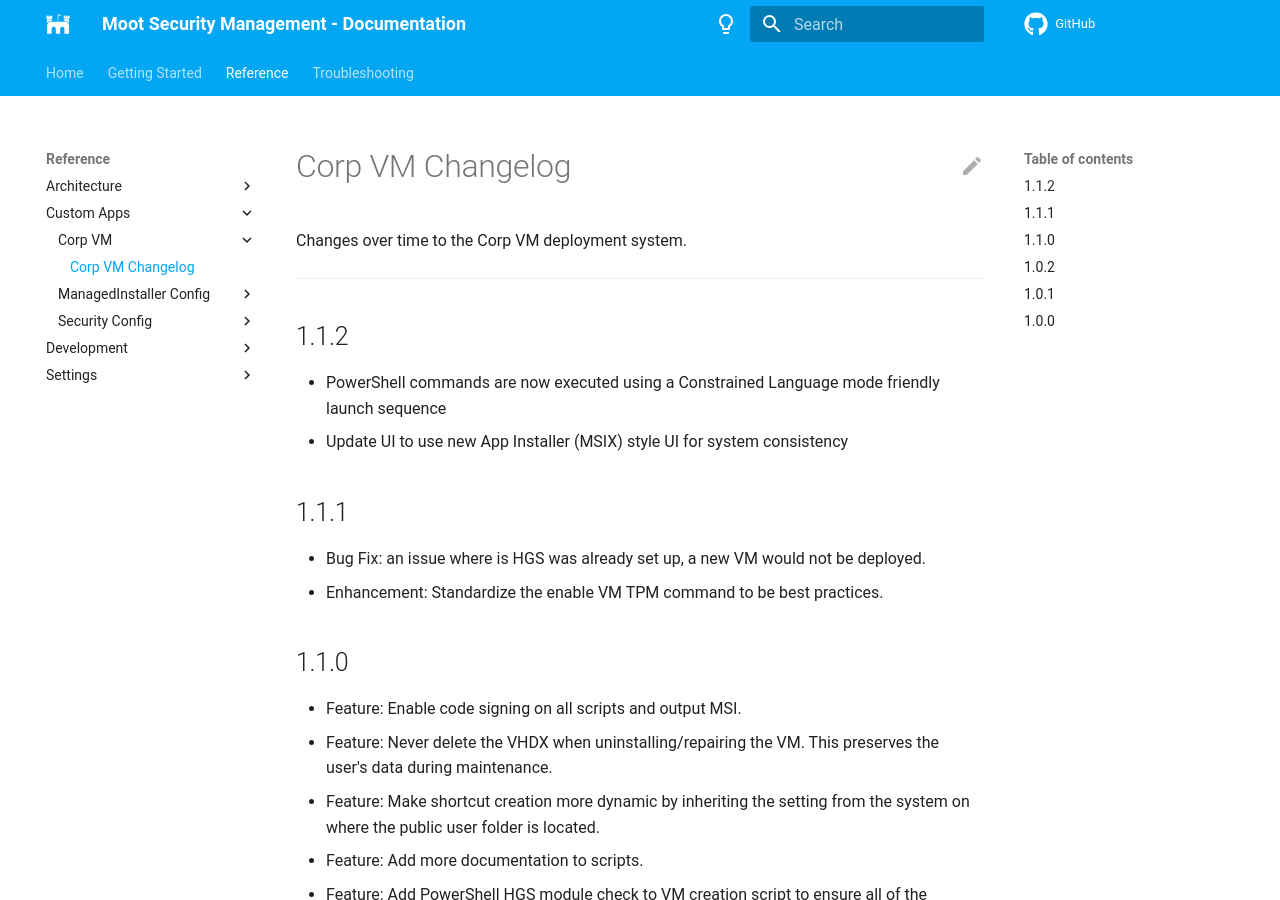
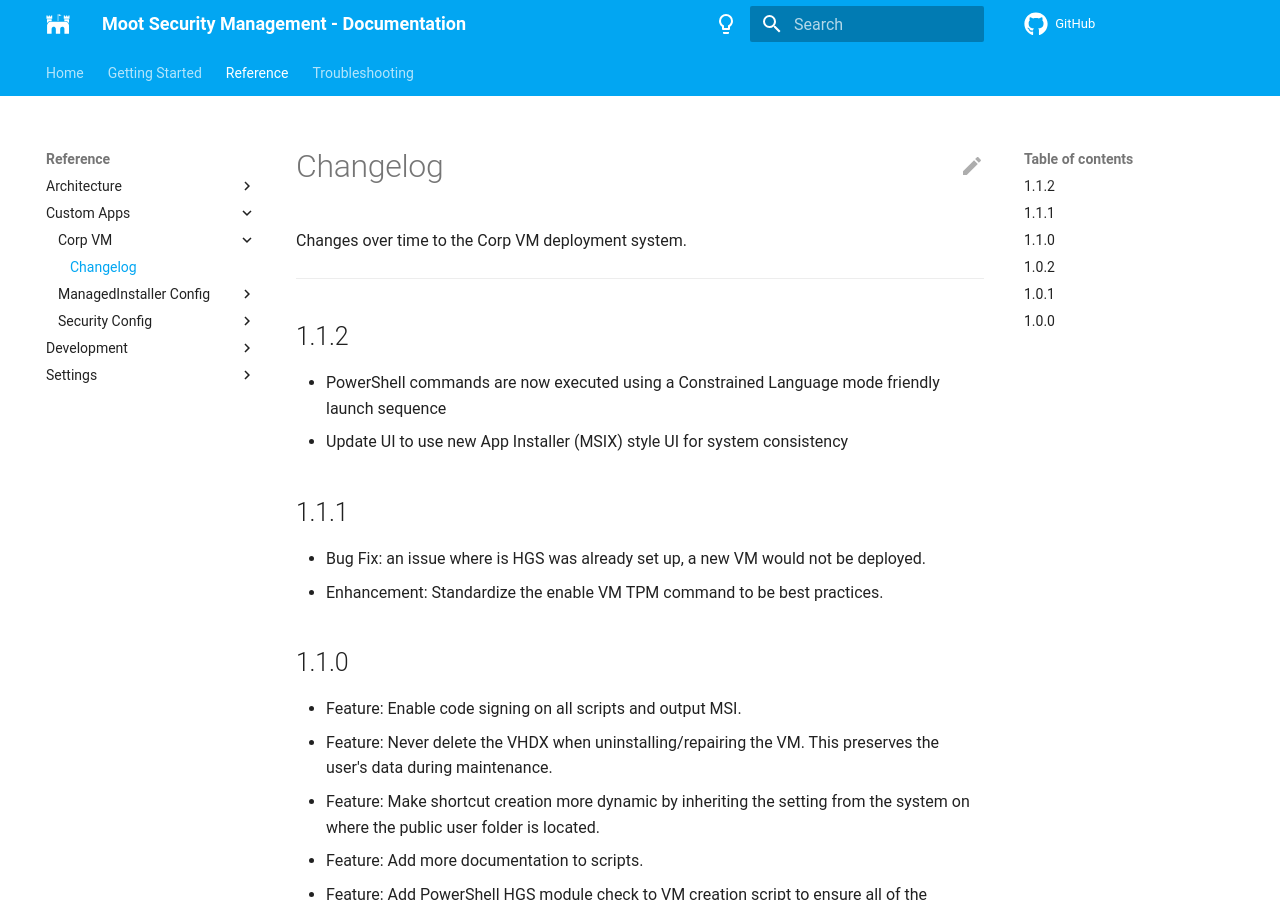
Before and after one commit to Software-Hardware-Integration-Lab/Documentation, an MkDocs documentation site: the page built from docs/Reference/Custom-Apps/Corp-VM/Changelog.md, in a window 1280 px wide and 900 px high. Built offline with MkDocs 1.6.1 and Material for MkDocs 9.7.7, drawn with Linux system fonts in a browser that asks for light colours; comment, search, counter and statistics services are not loaded.

Commit message:
Simplify Changelog Name
This reduces ATM Machine type scenarios.

```diff
--- a/docs/Reference/Custom-Apps/Corp-VM/Changelog.md
+++ b/docs/Reference/Custom-Apps/Corp-VM/Changelog.md
@@ -1,4 +1,4 @@
-# Corp VM Changelog
+# Changelog
 
 Changes over time to the Corp VM deployment system.
 
```
Also changed, not shown: docs/Reference/Custom-Apps/Security-Config/Changelog.md (+1 -1 lines).
